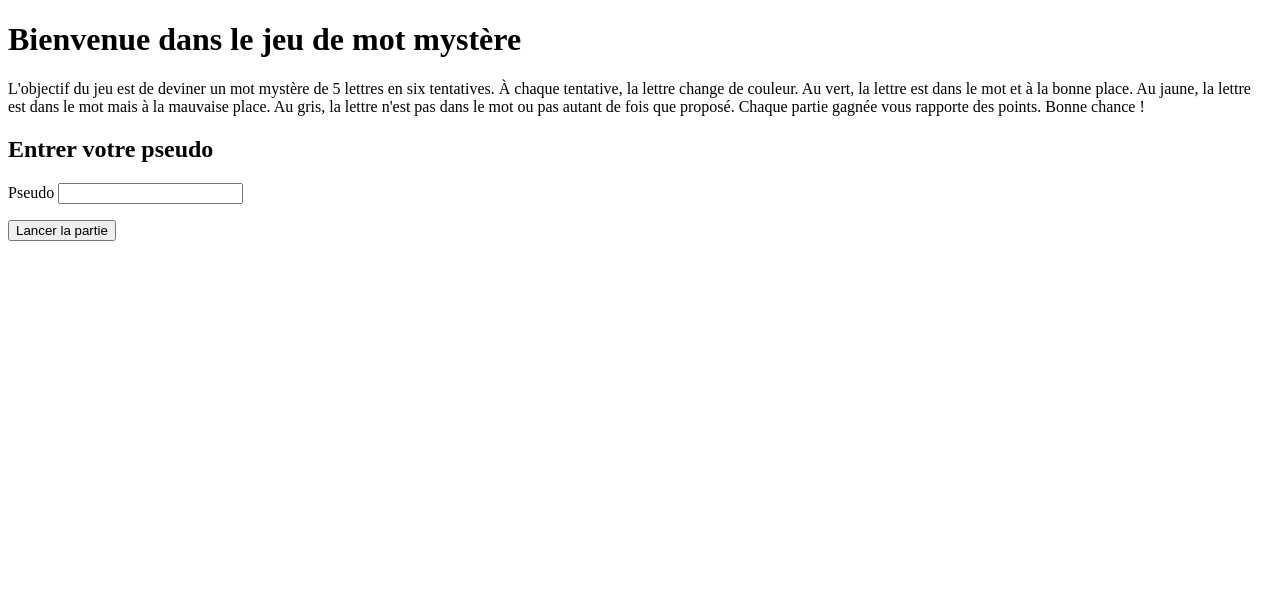
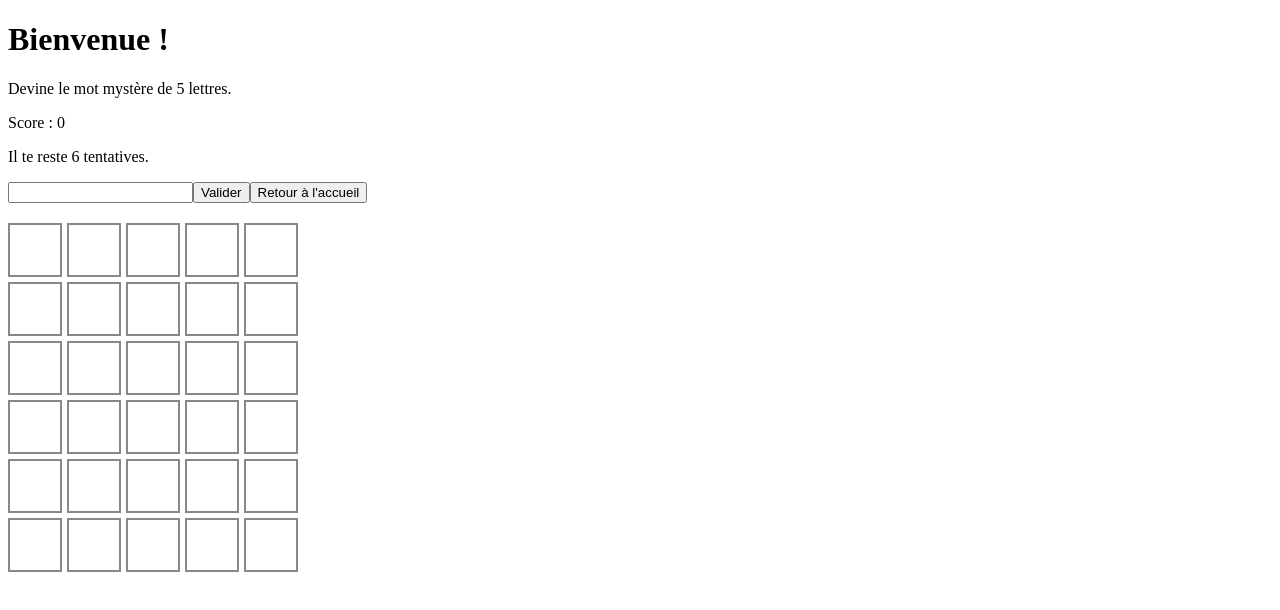
Before and after one commit to imdadbouraima/mot_mystere, a React (Vite) app: page /jeu in a window 1280 px wide. Shown: the top 610 px of the page. Built offline with nearby package versions, Linux system fonts and the light colour scheme.

Commit message:
ajout de la sauvegarde des pseudo et du boutton pour revenir a l'acceuil

```diff
--- a/package.json
+++ b/package.json
@@ -11,7 +11,8 @@
   },
   "dependencies": {
     "react": "^19.3.1",
-    "react-dom": "^19.3.1"
+    "react-dom": "^19.3.1",
+    "react-router-dom": "^7.18.4"
   },
   "devDependencies": {
     "@types/react": "^19.3.0",
--- a/src/Accueil.jsx
+++ b/src/Accueil.jsx
@@ -1,22 +1,29 @@
 
 import { useState } from "react";
-import Jeu from "./Jeu";
+import { useNavigate } from "react-router-dom";
 
 function Accueil() {
-  const [pseudo, setPseudo] = useState("");
-  const [partieCommencee, setPartieCommencee] = useState(false);
+  const [pseudo, setPseudo] = useState(
+    localStorage.getItem("pseudo") || ""
+  );
+
+  const navigate = useNavigate();
 
   function envoyer(e) {
     e.preventDefault();
-    console.log(`Pseudo envoyé : ${pseudo}`);
-    setPartieCommencee(true);
+
+    const pseudoEnregistre = pseudo.trim();
+
+    if (!pseudoEnregistre) return;
+
+    localStorage.setItem("pseudo", pseudoEnregistre);
+
+    navigate("/jeu", {
+      state: { pseudo: pseudoEnregistre }
+    });
   }
 
   return (
-    <>
-      {partieCommencee ? (
-  <Jeu pseudo={pseudo} />
-) : (
     <>
       <h1>Bienvenue dans le jeu de mot mystère</h1>
 
@@ -47,8 +54,6 @@ function Accueil() {
         <button type="submit">Lancer la partie</button>
       </form>
     </>
-      )}
-    </>
   );
 }
 
--- a/src/App.jsx
+++ b/src/App.jsx
@@ -1,13 +1,19 @@
+
 import "./App.css";
+import { BrowserRouter, Routes, Route } from "react-router-dom";
 import Accueil from "./Accueil";
-
-
+import Jeu from "./Jeu";
 
 function App() {
   return (
-    <div className="App">
-      <Accueil />
-    </div>
+    <BrowserRouter>
+      <div className="App">
+        <Routes>
+          <Route path="/" element={<Accueil />} />
+          <Route path="/jeu" element={<Jeu />} />
+        </Routes>
+      </div>
+    </BrowserRouter>
   );
 }
 
--- a/src/Jeu.jsx
+++ b/src/Jeu.jsx
@@ -1,4 +1,5 @@
 import { useState, useEffect } from "react";
+import { useLocation, useNavigate } from "react-router-dom";
 
 
 function comparerMots(motMystere, proposition) {
@@ -76,7 +77,11 @@ const motsAvecAccents = {
   ecran: "écran"
 };
 
-function Jeu({ pseudo }) {
+function Jeu() {
+  const location = useLocation();
+  const navigate = useNavigate();
+
+  const pseudo = location.state?.pseudo || localStorage.getItem("pseudo") || "";
 const [mot, setMot] = useState("");
 const [verificationEnCours, setVerificationEnCours] = useState(false);
 const [motRefuse, setMotRefuse] = useState("");
@@ -214,6 +219,9 @@ disabled={termine || verificationEnCours}  />
   <button type="submit" disabled={termine || verificationEnCours}>
   {verificationEnCours ? "Vérification..." : "Valider"}
 </button>
+<button type="button" onClick={() => navigate("/")}>
+  Retour à l'accueil
+</button>
 </form>
 
 
```
Also changed, not shown: 1 other file (tests, documents, lock files or other folders). Lines whose indentation alone changed are shown as unchanged.
